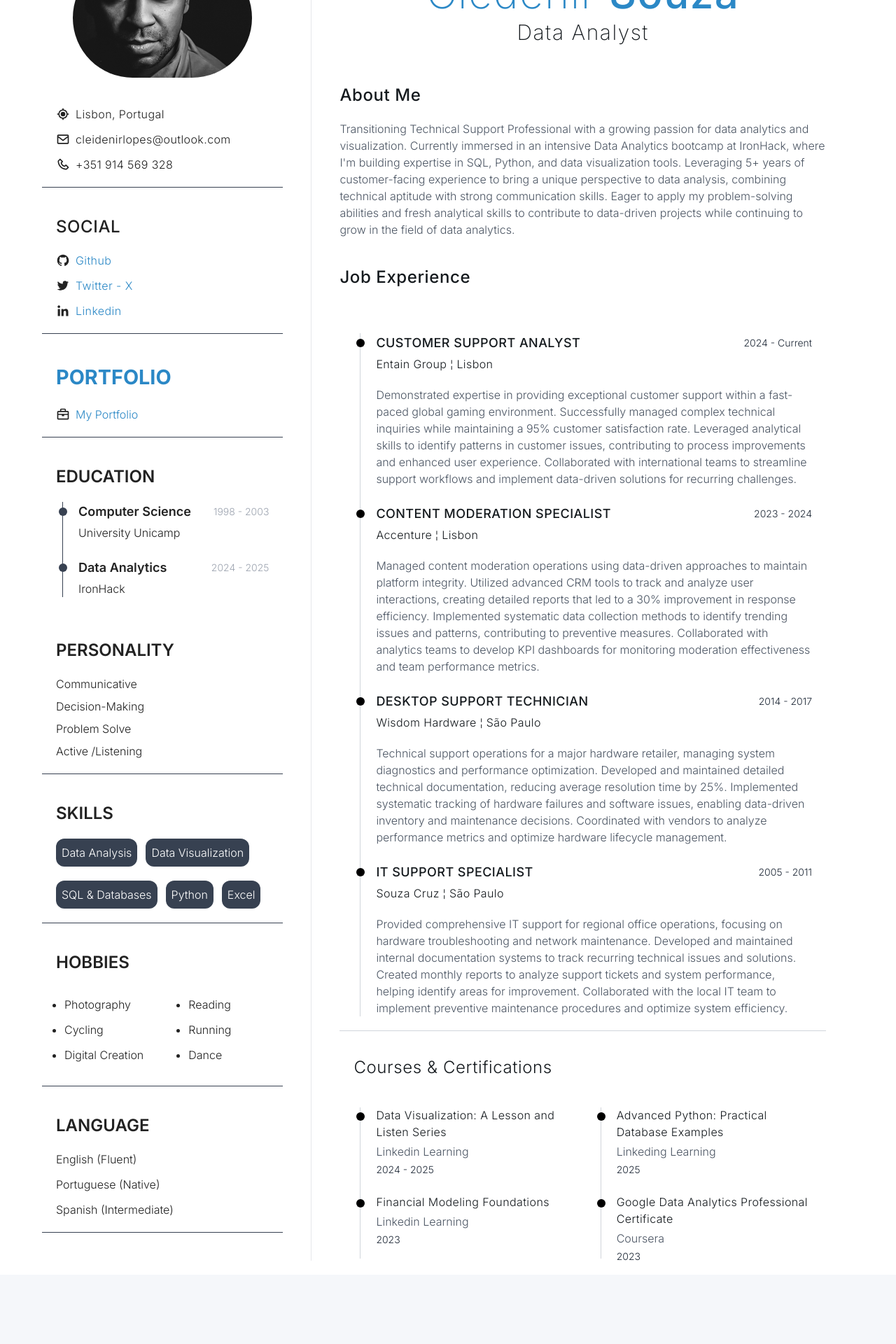
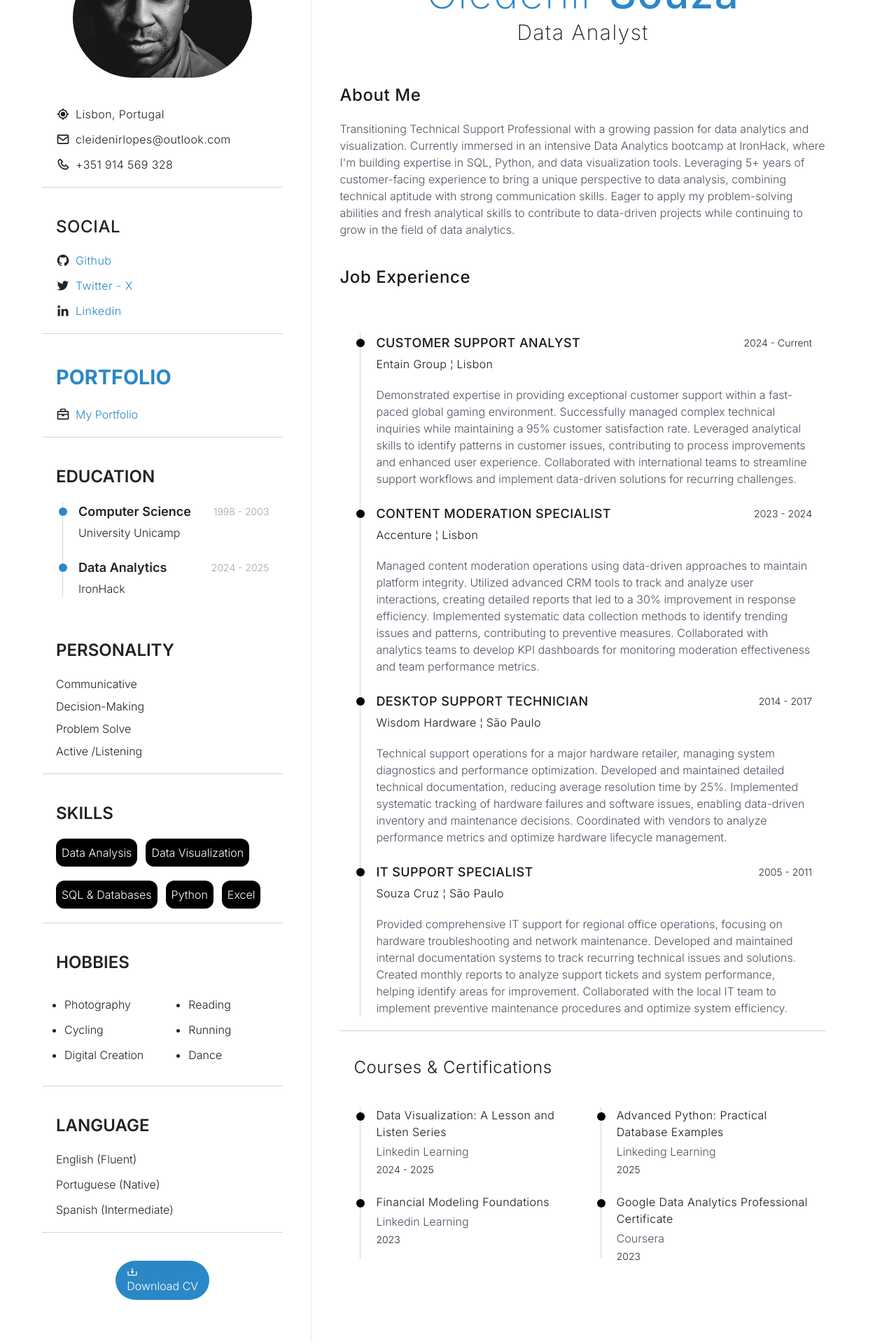
Before and after one commit to cleidenirlopes/myresume, a React (Vite) app: page / in a window 1280 px wide. Shown: the part 120-2040 px from the top of the page at 70% size. Before the commit the page ends 1941 px from the top, so only its background shows below. Built offline with nearby package versions, Linux system fonts and the light colour scheme.

Commit message:
Update HeaderLeft.jsx

```diff
--- a/src/components/HeaderLeft.jsx
+++ b/src/components/HeaderLeft.jsx
@@ -9,12 +9,13 @@ import {
   BiLogoTwitter,
   BiLogoLinkedin,
   BiBriefcase,
+  BiDownload
 } from "react-icons/bi";
 
 function HeaderLeft({ darkMode, toggleDarkMode }) {
   return (
-    <aside className="w-3/10 min-h-screen p-5 dark:bg-[#151a1e] dark:text-white font-light">
-      <div className="min-h-screen flex-1 relative p-10 transition-all duration-500 dark:bg-[#151a1e] dark:text-white sm:border-r dark:border-gray-900">
+    <aside className="w-3/10 min-h-screen p-5 dark:bg-black dark:text-white font-light">
+      <div className="min-h-screen flex-1 relative p-10 transition-all duration-500 dark:bg-black dark:text-white sm:border-r dark:border-gray-900">
         <div className="flex flex-col gap-5">
           {/* Profile Section */}
           <div className="flex flex-col items-center justify-center gap-5 relative">
@@ -24,7 +25,7 @@ function HeaderLeft({ darkMode, toggleDarkMode }) {
               className="w-64 rounded-full"
             />
             <button
-              className="absolute right-0 -top-12 p-2 rounded-full bg-gray-700 text-white"
+              className="absolute right-0 -top-12 p-2 rounded-full bg-gray-300 dark:bg-gray-700"
               onClick={toggleDarkMode}
               aria-label="Toggle Dark Mode"
             >
@@ -33,7 +34,7 @@ function HeaderLeft({ darkMode, toggleDarkMode }) {
           </div>
 
           {/* Contact Section */}
-          <section className="flex flex-col items-start gap-5 border-b border-gray-700 p-5">
+          <section className="flex flex-col items-start gap-5 border-b border-gray-300 dark:border-gray-700 p-5">
             <ul className="space-y-3">
               <li className="flex items-center gap-2">
                 <BiCurrentLocation className="text-xl" />
@@ -51,8 +52,8 @@ function HeaderLeft({ darkMode, toggleDarkMode }) {
           </section>
 
           {/* Social Section */}
-          <section className="flex flex-col gap-5 border-b border-gray-700 p-5">
-            <h1 className="text-base font-medium tracking-wide md:text-2xl text-left">SOCIAL</h1>
+          <section className="flex flex-col gap-5 border-b border-gray-300 dark:border-gray-700 p-5">
+          <h1 className="text-base font-medium tracking-wide md:text-2xl text-left">SOCIAL</h1>
             <ul className="space-y-3">
               <li className="flex items-center gap-2">
                 <BiLogoGithub className="text-xl" />
@@ -70,7 +71,7 @@ function HeaderLeft({ darkMode, toggleDarkMode }) {
           </section>
 
           {/* Portfolio Section */}
-          <div className="flex flex-col items-start justify-start gap-5 border-b border-gray-700 p-5">
+          <div className="flex flex-col items-start justify-start gap-5 border-b border-gray-300 dark:border-gray-700 p-5">
             <h1 className="section-title">PORTFOLIO</h1>
             <li className="flex items-center gap-2">
               <BiBriefcase className="text-xl" />
@@ -83,13 +84,13 @@ function HeaderLeft({ darkMode, toggleDarkMode }) {
             <h1 className="text-base font-semibold md:text-2xl text-left">EDUCATION</h1>
             <ul className="relative">
               {/* Vertical Line */}
-              <div className="absolute left-[9px] top-0 h-full w-[1px] bg-gray-700"></div>
+              <div className="absolute left-[9px] top-0 h-full w-[1px] bg-gray-300 dark:bg-gray-700"></div>
 
               {/* First Education Entry */}
               <li className="relative flex flex-col gap-1 pl-8">
                 <div
                   className="absolute left-[4px] top-[8px] h-3 w-3 rounded-full
-                  bg-gray-700"
+                  bg-[#2b88c6]"  // Blue color for the dots
                 ></div>
                 <div className="flex justify-between items-center w-full gap-8">
                   <span className="font-semibold md:text-lg">Computer Science</span>
@@ -102,7 +103,7 @@ function HeaderLeft({ darkMode, toggleDarkMode }) {
               <li className="relative flex flex-col gap-1 pl-8 mt-6">
                 <div
                   className="absolute left-[4px] top-[8px] h-3 w-3 rounded-full
-                  bg-gray-700"
+                  bg-[#2b88c6]"  // Blue color for the dots
                 ></div>
                 <div className="flex justify-between items-center w-full gap-8">
                   <span className="font-semibold md:text-lg">Data Analytics</span>
@@ -114,7 +115,7 @@ function HeaderLeft({ darkMode, toggleDarkMode }) {
           </div>
 
           {/* Skills Section */}
-          <section className="flex flex-col gap-5 border-b border-gray-700 p-5">
+          <section className="flex flex-col gap-5 border-b border-gray-300 dark:border-gray-700 p-5">
             <h1 className="text-base font-semibold md:text-2xl text-left">PERSONALITY</h1>
             <ul className="space-y-2">
               <li>Communicative</li>
@@ -124,23 +125,22 @@ function HeaderLeft({ darkMode, toggleDarkMode }) {
             </ul>
           </section>
 
-          <div className="flex flex-col gap-5 border-b border-gray-700 p-5">
+          <div className="flex flex-col gap-5 border-b border-gray-300 dark:border-gray-700 p-5">
             <h1 className="text-base font-semibold md:text-2xl text-left">SKILLS</h1>
-             <div className="flex flex-wrap gap-3">
-              <span className="rounded-xl bg-gray-700 text-white p-2 text-center">Data Analysis</span>
-              <span className="rounded-xl bg-gray-700 text-white p-2 text-center">Data Visualization</span>
-              </div>
+            <div className="flex flex-wrap gap-3">
+              <span className="rounded-xl bg-black text-white p-2 text-center dark:bg-white dark:text-black">Data Analysis</span>
+              <span className="rounded-xl bg-black text-white p-2 text-center dark:bg-white dark:text-black">Data Visualization</span>
+            </div>
 
-              <div className="flex flex-wrap gap-3">
-              <span className="rounded-xl bg-gray-700 text-white p-2 text-center">SQL & Databases</span>
-              <span className="rounded-xl bg-gray-700 text-white p-2 text-center">Python</span>
-              <span className="rounded-xl bg-gray-700 text-white p-2 text-center">Excel</span>
-             </div>
-
+            <div className="flex flex-wrap gap-3">
+              <span className="rounded-xl bg-black text-white p-2 text-center dark:bg-white dark:text-black">SQL & Databases</span>
+              <span className="rounded-xl bg-black text-white p-2 text-center dark:bg-white dark:text-black">Python</span>
+              <span className="rounded-xl bg-black text-white p-2 text-center dark:bg-white dark:text-black">Excel</span>
+            </div>
           </div>
 
           {/* Hobbies Section */}
-          <div className="flex flex-col gap-5 border-b border-gray-700 p-5">
+          <div className="flex flex-col gap-5 border-b border-gray-300 dark:border-gray-700 p-5">
             <h1 className="text-base font-semibold md:text-2xl text-left">HOBBIES</h1>
             <ul className="space-y-3">
               <div className="flex flex-wrap gap-16 p-3">
@@ -160,7 +160,7 @@ function HeaderLeft({ darkMode, toggleDarkMode }) {
           </div>
 
           {/* Languages Section */}
-          <section className="flex flex-col gap-5 border-b border-gray-700 p-5">
+          <section className="flex flex-col gap-5 border-b border-gray-300 dark:border-gray-700 p-5">
             <h1 className="text-base font-semibold md:text-2xl text-left">LANGUAGE</h1>
             <ul className="space-y-3">
               <li>English (Fluent)</li>
@@ -168,6 +168,13 @@ function HeaderLeft({ darkMode, toggleDarkMode }) {
               <li>Spanish (Intermediate)</li>
             </ul>
           </section>
+
+          {/* Download Button */}
+          <div className="flex justify-center p-5">
+            <button className="bg-[#2b88c6] text-white py-2 px-4 rounded-full hover:bg-[#2a7db5] transition duration-300">
+              <BiDownload className="mr-2" /> Download CV
+            </button>
+          </div>
         </div>
       </div>
     </aside>
```
